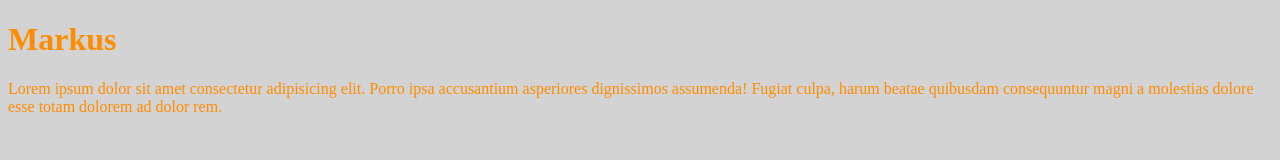
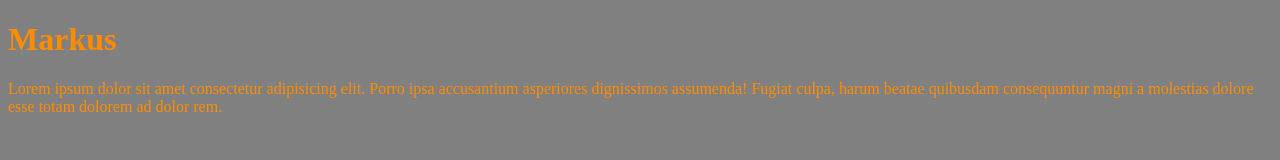
Before and after one commit to mark394e/setup_test, a website built with Vite: page index.html in a window 1280 px wide. Built offline with nearby package versions, Linux system fonts and the light colour scheme.

Commit message:
new background color

```diff
--- a/style.scss
+++ b/style.scss
@@ -1,4 +1,4 @@
-$background-color: lightgrey;
+$background-color: grey;
 $color: darkorange;
 
 body {
```
